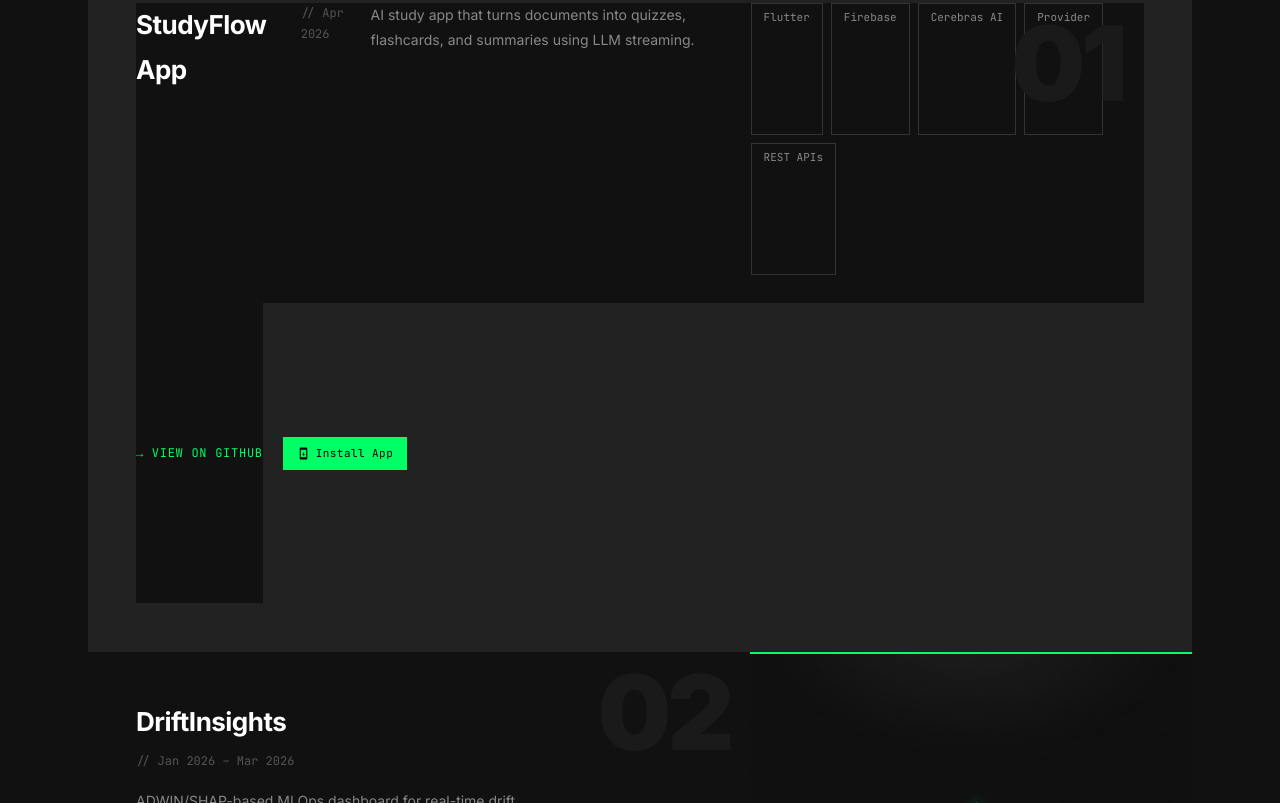
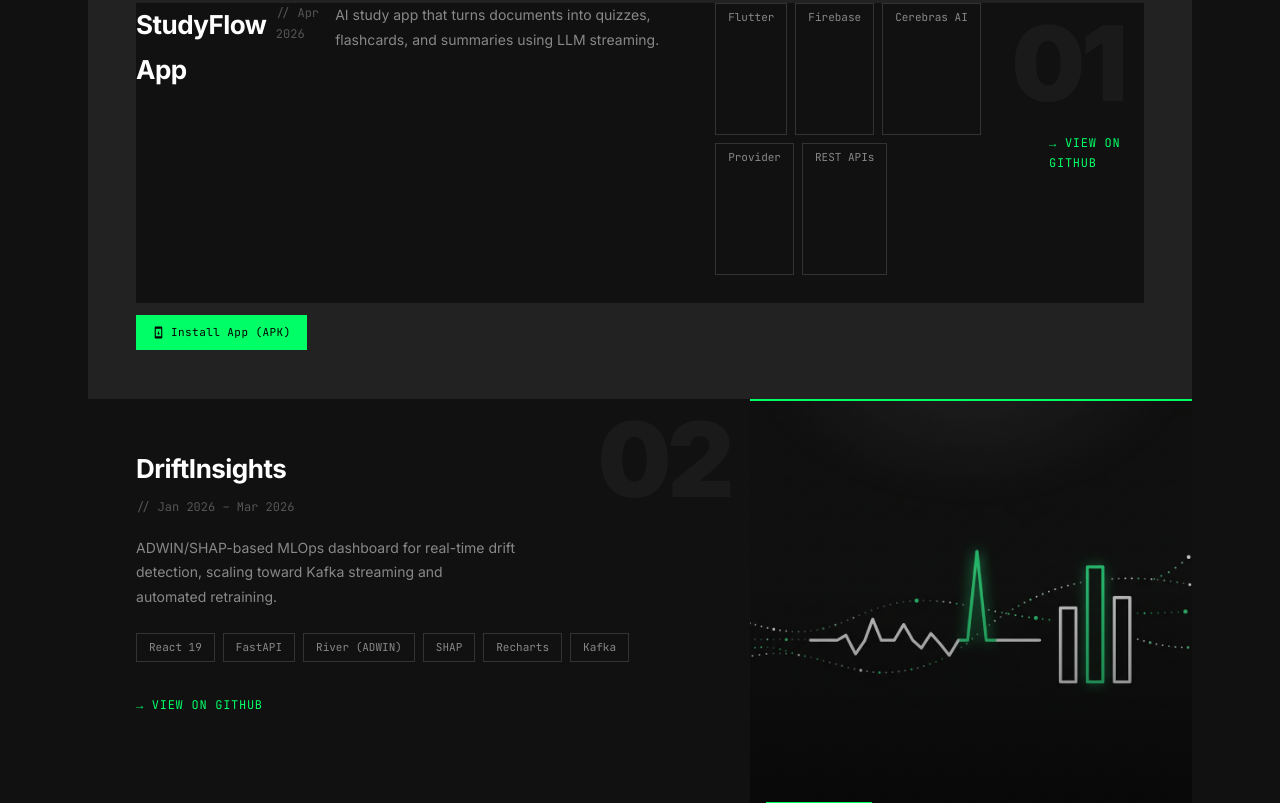
Before and after one commit to shreyashchandratre/portfolio, a website built with Vite: page index.html in a window 1280 px wide. Shown: the part 2100-2903 px from the top of the page. Built offline with nearby package versions, Linux system fonts and the light colour scheme.

Commit message:
fix: clean up StudyFlow card — LIVE badge on image, Install App below cta

```diff
--- a/index.html
+++ b/index.html
@@ -176,16 +176,14 @@
               <span class="pill">Provider</span>
               <span class="pill">REST APIs</span>
             </div>
-            <div class="project-actions">
             <span class="project-cta">&#8594; View on GitHub</span>
             <a class="project-install-btn"
                href="https://drive.google.com/file/d/1NZroAlWHBvQAYckOULUZa8x4dFMv-xMK/view"
                target="_blank" rel="noopener noreferrer"
                onclick="event.stopPropagation();">
               <svg width="13" height="13" viewBox="0 0 24 24" fill="currentColor"><path d="M17 1.01L7 1c-1.1 0-2 .9-2 2v18c0 1.1.9 2 2 2h10c1.1 0 2-.9 2-2V3c0-1.1-.9-1.99-2-1.99zM17 19H7V5h10v14zm-4.2-5.78v-3.19h-1.6v3.19H9l3 3.03 3-3.03h-2.2z"/></svg>
-                Install App
+              Install App (APK)
             </a>
-            </div>
           </div>
         </a>
 
--- a/src/style.css
+++ b/src/style.css
@@ -412,13 +412,6 @@
       background: rgba(0,255,102,0.12);
       border: 1px solid var(--accent);
       padding: 3px 10px;
-      margin-left: auto;
-    }
-    .project-actions {
-      display: flex;
-      align-items: center;
-      gap: 20px;
-      flex-wrap: wrap;
     }
     .project-install-btn {
       display: inline-flex;
@@ -428,9 +421,10 @@
       font-size: 11px;
       color: #000;
       background: var(--accent);
-      padding: 7px 14px;
+      padding: 8px 16px;
       text-decoration: none;
       letter-spacing: 0.04em;
+      margin-top: 12px;
       transition: opacity 0.2s ease;
     }
     .project-install-btn:hover { opacity: 0.85; }
```
Lines whose indentation alone changed are shown as unchanged.
